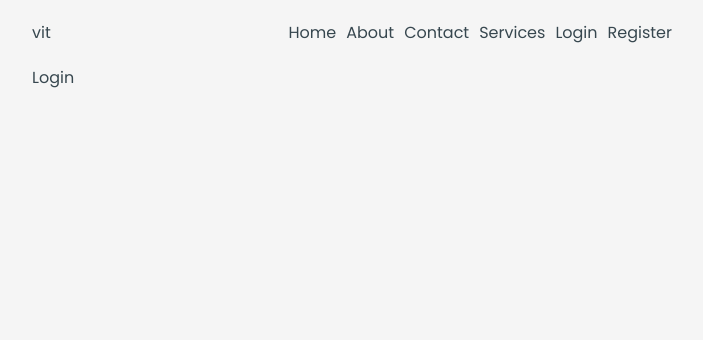
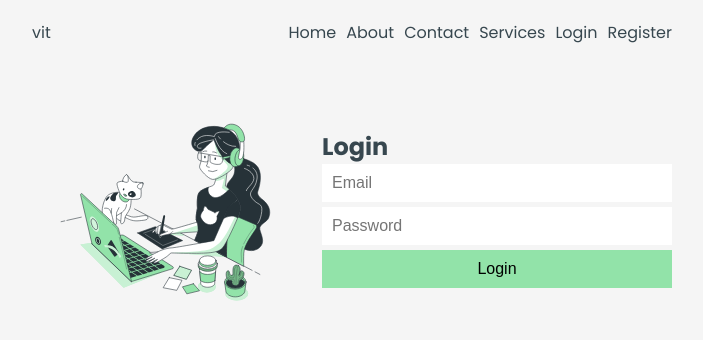
Before and after one commit to irfanshadikrishad/CodeCrafters, a React (Vite) app in the folder client/: page /login in a window 1280 px wide. Shown: the top 340 px of the page, without its empty margins (288-991 px from the left). Built offline with nearby package versions, Linux system fonts and the light colour scheme.

Commit message:
#23 - login page

```diff
--- a/client/src/pages/Login.jsx
+++ b/client/src/pages/Login.jsx
@@ -1,3 +1,45 @@
+import { useState } from "react";
+
 export default function Login() {
-  return <section className="container">Login</section>;
+  const [login, setLogin] = useState({
+    email: "",
+    password: "",
+  });
+  const handleInput = (e) => {
+    const { name, value } = e.target;
+    setLogin({ ...login, [name]: value });
+  };
+  const submit = async (e) => {
+    e.preventDefault();
+    console.log(login);
+  };
+  return (
+    <section className="container register">
+      <div className="register_image">
+        <img src="/designer.svg" alt="register_image" draggable="false" />
+      </div>
+      <div className="register_form">
+        <h1>Login</h1>
+        <form onSubmit={submit}>
+          <input
+            name="email"
+            onChange={handleInput}
+            required
+            value={login.email}
+            type="email"
+            placeholder="Email"
+          />
+          <input
+            name="password"
+            onChange={handleInput}
+            required
+            value={login.password}
+            type="password"
+            placeholder="Password"
+          />
+          <button type="submit">Login</button>
+        </form>
+      </div>
+    </section>
+  );
 }
```
